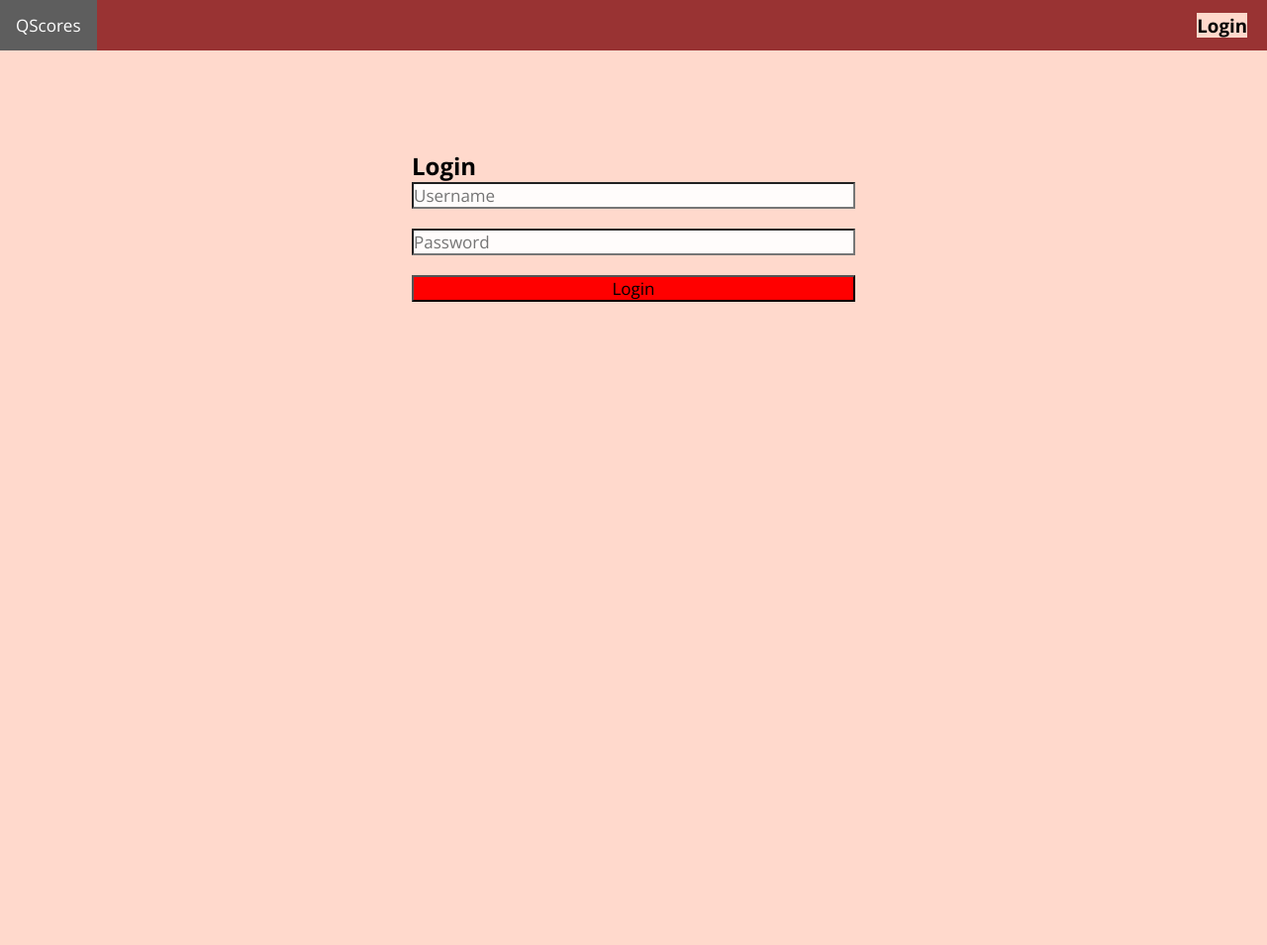
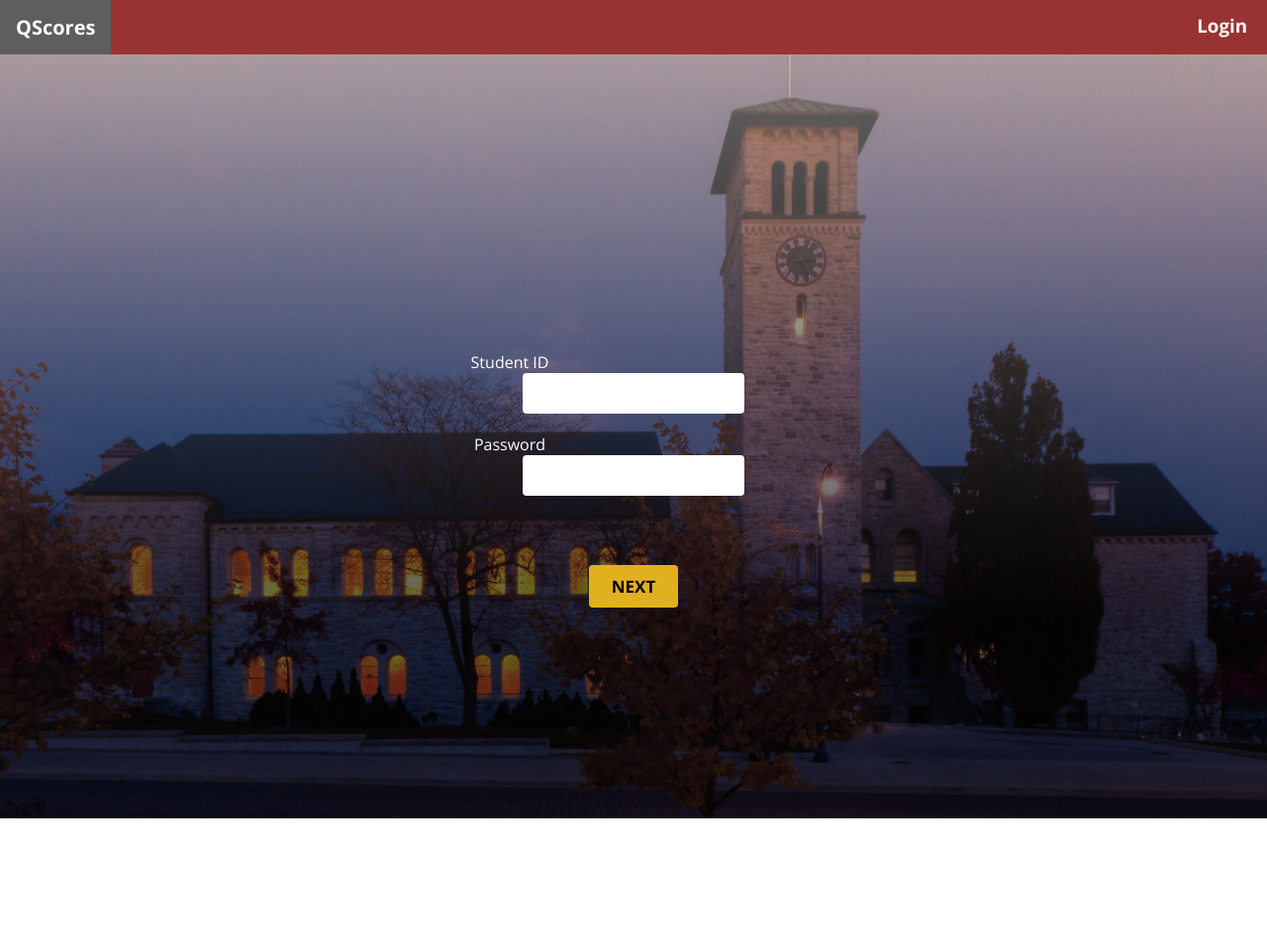
Before and after one commit to JoshGraham14/QHacks, a Flask app: page /login in a window 1280 px wide. Shown: the whole page at 99% size. Before the commit the page ends 305 px from the top, so only its background shows below. Run offline with Flask 2, Linux system fonts and the light colour scheme.

Commit message:
Finished Login Page

```diff
--- a/static/styles/login.css
+++ b/static/styles/login.css
@@ -6,7 +6,15 @@
     padding: 0;
     box-sizing: border-box;
     font-family: 'Open Sans', sans-serif;
-    background-color: #ffd9cc ;
+}
+
+body {
+    background-image: url("../img/granthall3.jpg");
+    background-repeat: no-repeat;
+    background-position: center;
+    background-size: cover;
+    height: 100vh;
+    overflow: hidden;
 }
 
 /* ------------ HEADER BAR ------------ */
@@ -18,11 +26,12 @@
 /* Style the links inside the navigation bar */
 .topnav a {
     float: left;
-    color: #000000;
+    color: #ffffff;
     text-align: center;
     padding: 14px 16px;
     text-decoration: none;
-    font-size: 17px;
+    font-size: 20px;
+    font-weight: bold;
 }
 
 .topnav li h3 {
@@ -44,20 +53,55 @@
 .form-container {
     width: 35%;
     margin: auto;
-    height: 80%;
+    height: 100%;
     margin-top: 100px;
+    border-radius: 7px;
+    padding-top: 200px;
 }
 .login-field {
-    background-color:#ffffffea;
+    background-color:#ffffffff;
     font-size: 17px;
     margin-bottom: 20px;
+    padding: 2%;
+    border-radius: 4px;
+    border:none;
+    width: 50%;
 }
+
+.login-field:focus{
+    outline: none;
+}
+
 #login-form {
-    display: flex;
-    flex-direction: column;
+    display: grid;
+    align-self:flex-start;
+    justify-items: center;
+    align-items: center;
+}
+
+.login-label {
+    color:white;
+    margin-right: 250px;
 }
 
 #login-submit {
-    background-color: red;
+    background-color: #e0b01f;
     font-size: 17px;
+    width: 20%;
+    padding: 10px;
+    border: none;
+    border-radius: 4px;
+    font-weight: bold;
+    margin-top: 50px;
+    cursor: pointer;
+    outline: none;
 }
+
+#login-submit:hover{
+    background-color:#8d6c0a ;
+    color:white;
+}
+
+.login-template {
+    color:white;
+}
--- a/templates/home.html
+++ b/templates/home.html
@@ -4,7 +4,7 @@
 <head>
     <meta charset="UTF-8">
     <meta name="viewport" content="width=device-width, initial-scale=1.0">
-    <title>Welcome</title>
+    <title>QScores: Gameify School!</title>
     <link rel="stylesheet" href="../static/styles/home.css">
 </head>
 
--- a/templates/login.html
+++ b/templates/login.html
@@ -1,11 +1,13 @@
 {% extends 'logintemplate.html' %}
 {% block content %}
 <div class="form-container">
-<h2>Login</h2>
 <form id="login-form">
-    <input type="text"     name="username" id="username-field" class="login-field" placeholder="Username">
-    <input type="password" name="password" id="password-field" class="login-field" placeholder="Password">
-    <input type="submit"     value="Login" id="login-submit">
+    <label for="username-field" class="login-label">Student ID</label>
+    <input type="text"     name="username" id="username-field" class="login-field" autocomplete="off">
+
+    <label for="password-field" class="login-label">Password</label>
+    <input type="password" name="password" id="password-field" class="login-field" autocomplete="off">
+    <input type="submit"      value="NEXT" id="login-submit">
 </form>
 </div>
 {% endblock %}
--- a/templates/logintemplate.html
+++ b/templates/logintemplate.html
@@ -15,7 +15,7 @@
             <ul>
                 <li><a href={{ url_for('index') }}>QScores</a></li>
                 <li>
-                    <h3>{{ page_name}}</h3>
+                    <h3 class="login-template">{{ page_name}}</h3>
                 </li>
             </ul>
         </nav>
```
Also changed, not shown: static/img/granthall3.jpg (added).
